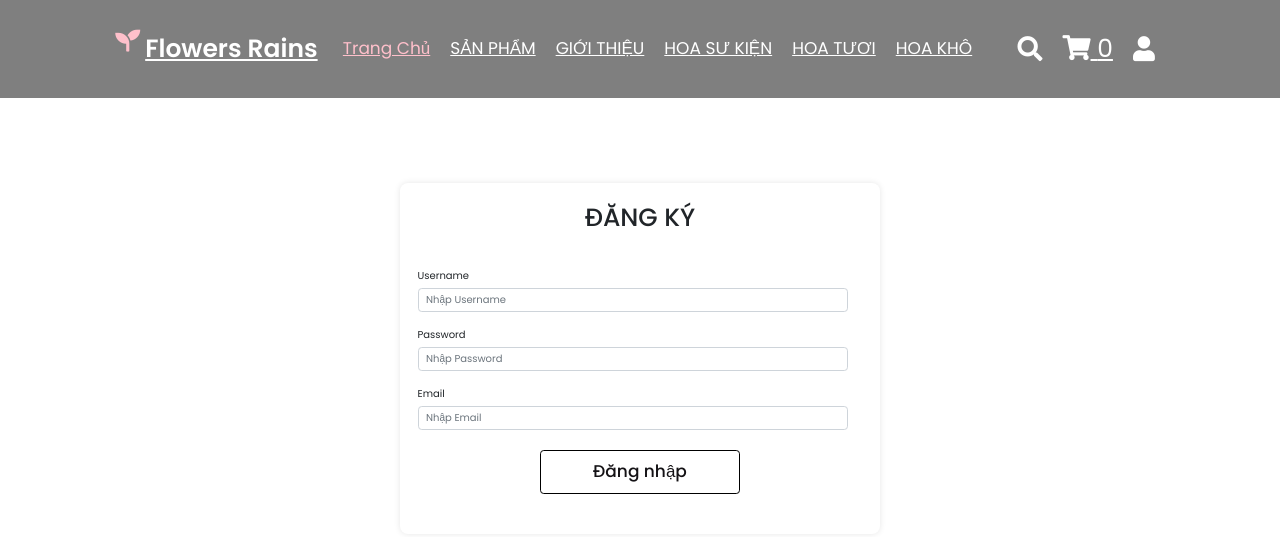
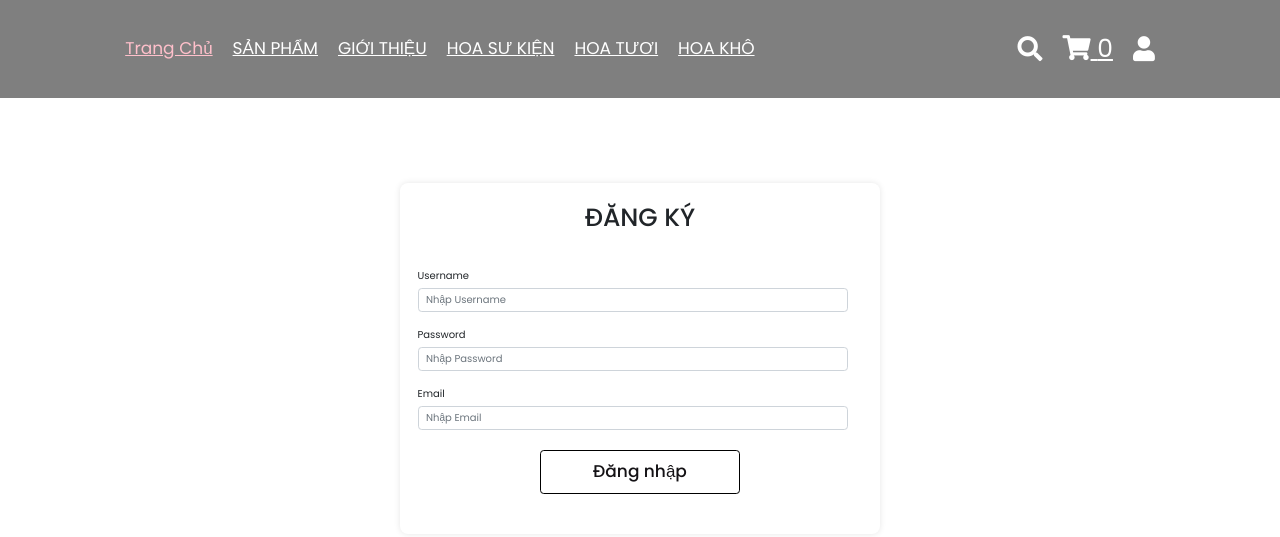
Before and after one commit to Phus1509/project_hoa_new, a plain HTML site: page register.html in a window 1280 px wide. Drawn offline with nearby package versions, Linux system fonts and the light colour scheme.

Commit message:
secon  commit

```diff
--- a/register.html
+++ b/register.html
@@ -13,7 +13,7 @@
 </head>
 <body>
     <header class="header">
-        <a href="#" class="logo"><i class="fas fa-seedling"></i>Flowers Rains</a>
+
         <nav class="navbar">
             <a href="#home" style="color: pink;" class="active">Trang Chủ</a>
             <a href="sanpham.html">SẢN PHẨM</a>
```
